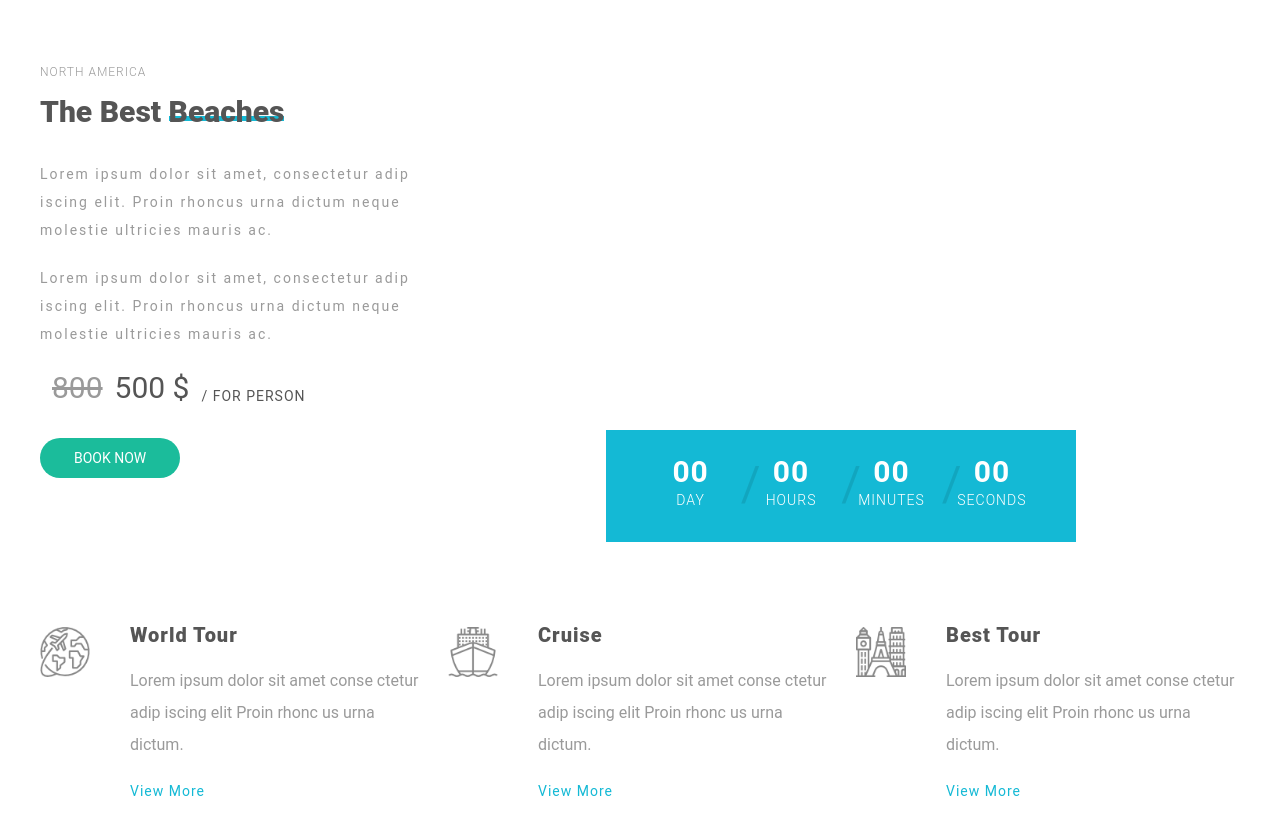
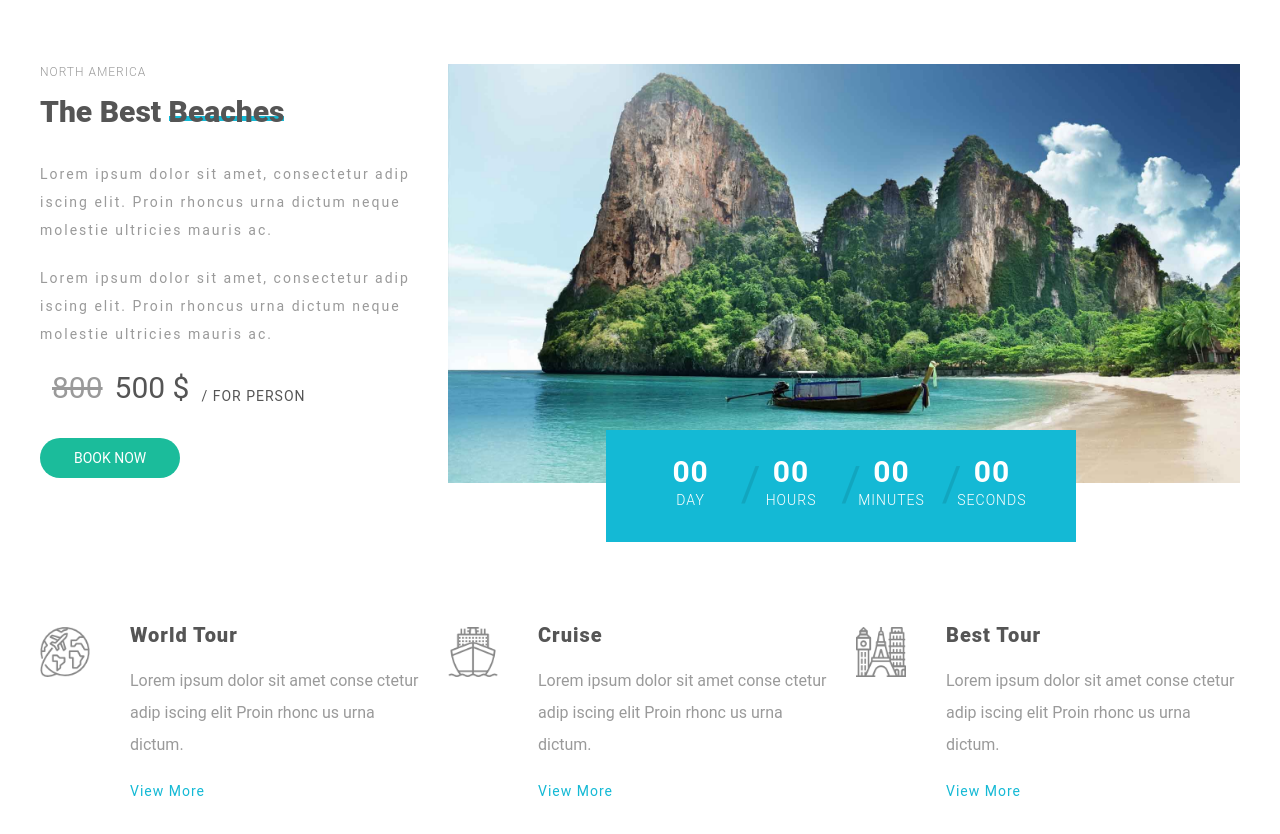
Before and after one commit to NDacHAI/travel, a plain HTML site: page index.html in a window 1280 px wide. Shown: the part 1866-2700 px from the top of the page. Drawn offline with Linux system fonts and the light colour scheme; the site is published under a folder, as on GitHub Pages, so addresses that start at the root find nothing.

Commit message:
first up

```diff
--- a/access/css/style.css
+++ b/access/css/style.css
@@ -825,7 +825,6 @@
     margin: 42px 0;
 }
 .tour-img {
-    background-image: url(/access/img/tour.jpg);
     width: 100%;
     padding-top: 53%;
     background-position: center;
--- a/index.html
+++ b/index.html
@@ -668,7 +668,7 @@
                     </div>
 
                     <div class="col l-8 m-12 c-12">
-                        <div class="tour-img">
+                        <div class="tour-img" style="background-image: url(./access/img/tour.jpg);">
                         </div>
                         <div class="tour-countdow">
                             <div class="tour-countdow-time">
```
